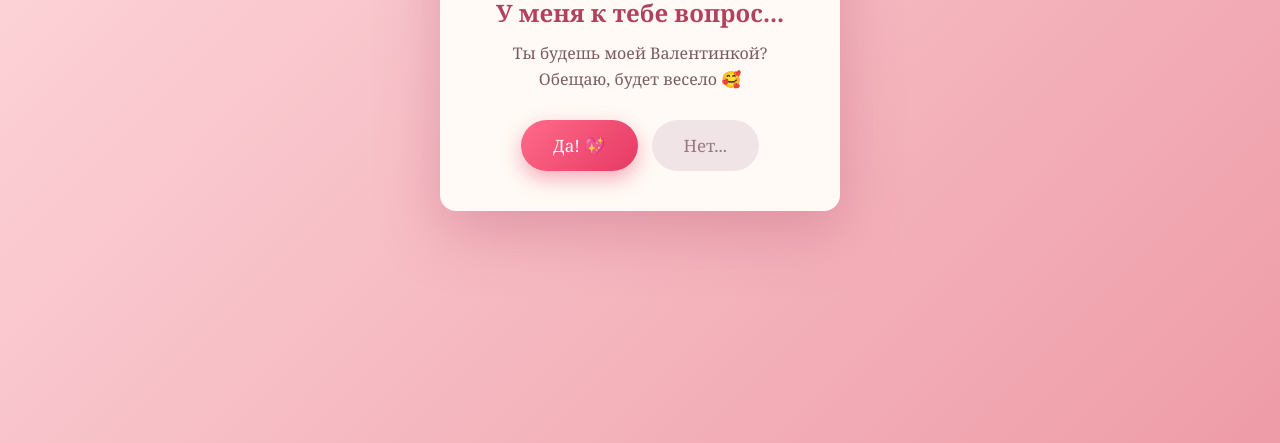
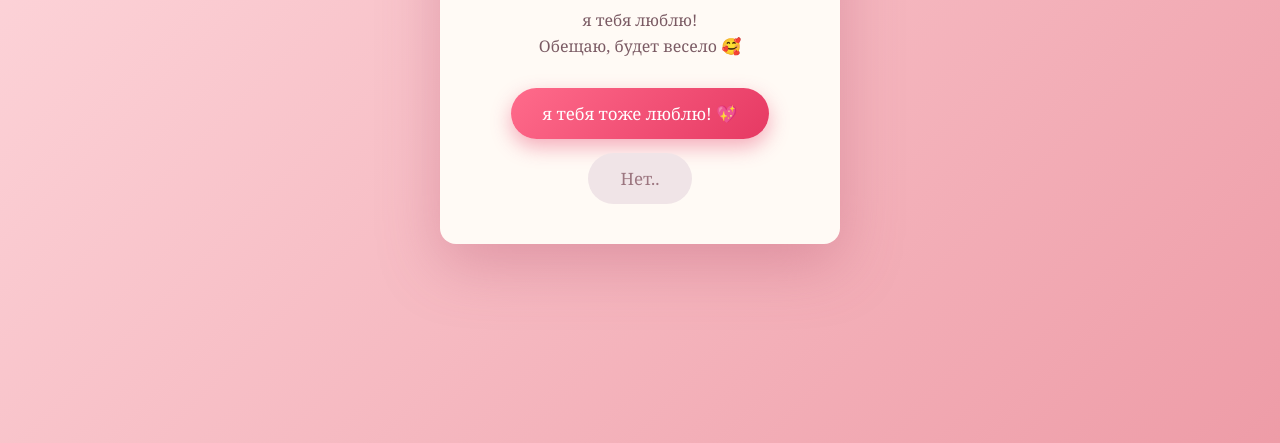
Before and after one commit to cajgoluboj-wq/--, a plain HTML site: page index.html in a window 1280 px wide. Shown: the part 357-800 px from the top of the page. Drawn offline with Linux system fonts and the light colour scheme.

Commit message:
Update index.html

```diff
--- a/index.html
+++ b/index.html
@@ -147,11 +147,11 @@
   <!-- Письмо -->
   <div class="envelope" id="envelope">
     <div class="heart-top">💌</div>
-    <h1>У меня к тебе вопрос...</h1>
-    <p>Ты будешь моей Валентинкой?<br>Обещаю, будет весело 🥰</p>
+    <h1> ты писька</h1>
+    <p>я тебя люблю!<br>Обещаю, будет весело 🥰</p>
     <div class="buttons">
-      <button class="yes-btn" onclick="sayYes()">Да! 💖</button>
-      <button class="no-btn" id="noBtn" onmouseover="runAway()" onclick="runAway()">Нет...</button>
+      <button class="yes-btn" onclick="sayYes()">я тебя тоже люблю! 💖</button>
+      <button class="no-btn" id="noBtn" onmouseover="runAway()" onclick="runAway()">Нет..</button>
     </div>
   </div>
 
@@ -159,7 +159,7 @@
   <div class="final" id="final">
     <div class="big-heart">❤️</div>
     <h2>Я так и знал(а)! 🎉</h2>
-    <p>Ты сделал(а) меня самым счастливым человеком!</p>
+    <p>Ты сделал меня самым счастливым человеком! любимый</p>
   </div>
 
 <script>
```
